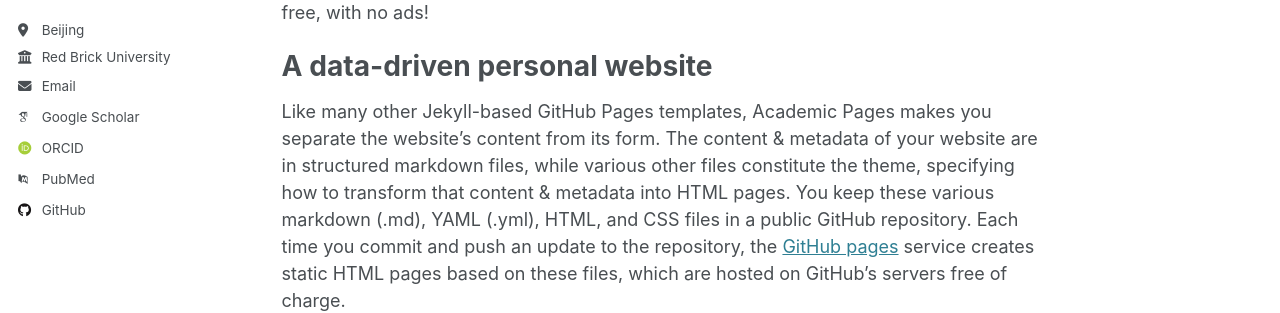
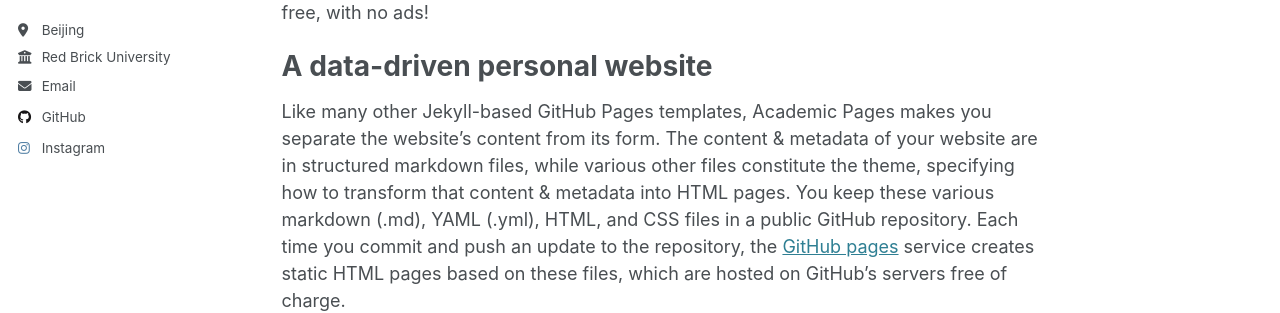
Before and after one commit to wangsy1999/wangsy1999.github.io, a Jekyll site: the page built from _pages/about.md, in a window 1280 px wide. Shown: the part 393-706 px from the top of the page. Built offline with Jekyll 4.4.1, drawn with Linux system fonts in a browser that asks for light colours; some web fonts are replaced.

Commit message:
Update _config.yml

```diff
--- a/_config.yml
+++ b/_config.yml
@@ -33,11 +33,11 @@ author:
 
   # Academic websites
   arxiv            : # URL - Update with the correct link to your profile
-  googlescholar    : "https://scholar.google.com/citations?user=PS_CX0AAAAAJ"
+  googlescholar    : #"https://scholar.google.com/citations?user=PS_CX0AAAAAJ"
   impactstory      : # URL
-  orcid            : "http://orcid.org/yourorcidurl"
+  orcid            : #"http://orcid.org/yourorcidurl"
   semantic         : # URL
-  pubmed           : "https://www.ncbi.nlm.nih.gov/pubmed/?term=john+snow"
+  pubmed           : #"https://www.ncbi.nlm.nih.gov/pubmed/?term=john+snow"
   researchgate     : # URL
   scopus           : # URL
 
@@ -45,7 +45,7 @@ author:
   bitbucket        : # Username - Update with your username on the site
   codepen          : # Username
   dribbble         : # Username
-  github           : "academicpages"
+  github           : "wangsy1999"
   kaggle           : # Username
   stackoverflow    : # User number or user number and name (i.e., use "1" or "1/jeff-atwood")
 
@@ -57,7 +57,7 @@ author:
   goodreads        : # Username
   google_plus      : # Username
   keybase          : # Username
-  instagram        : # "wangsy1999"
+  instagram        : "wangsy1999"
   lastfm           : # Username
   linkedin         : # Username
   mastodon         : # URL
```
